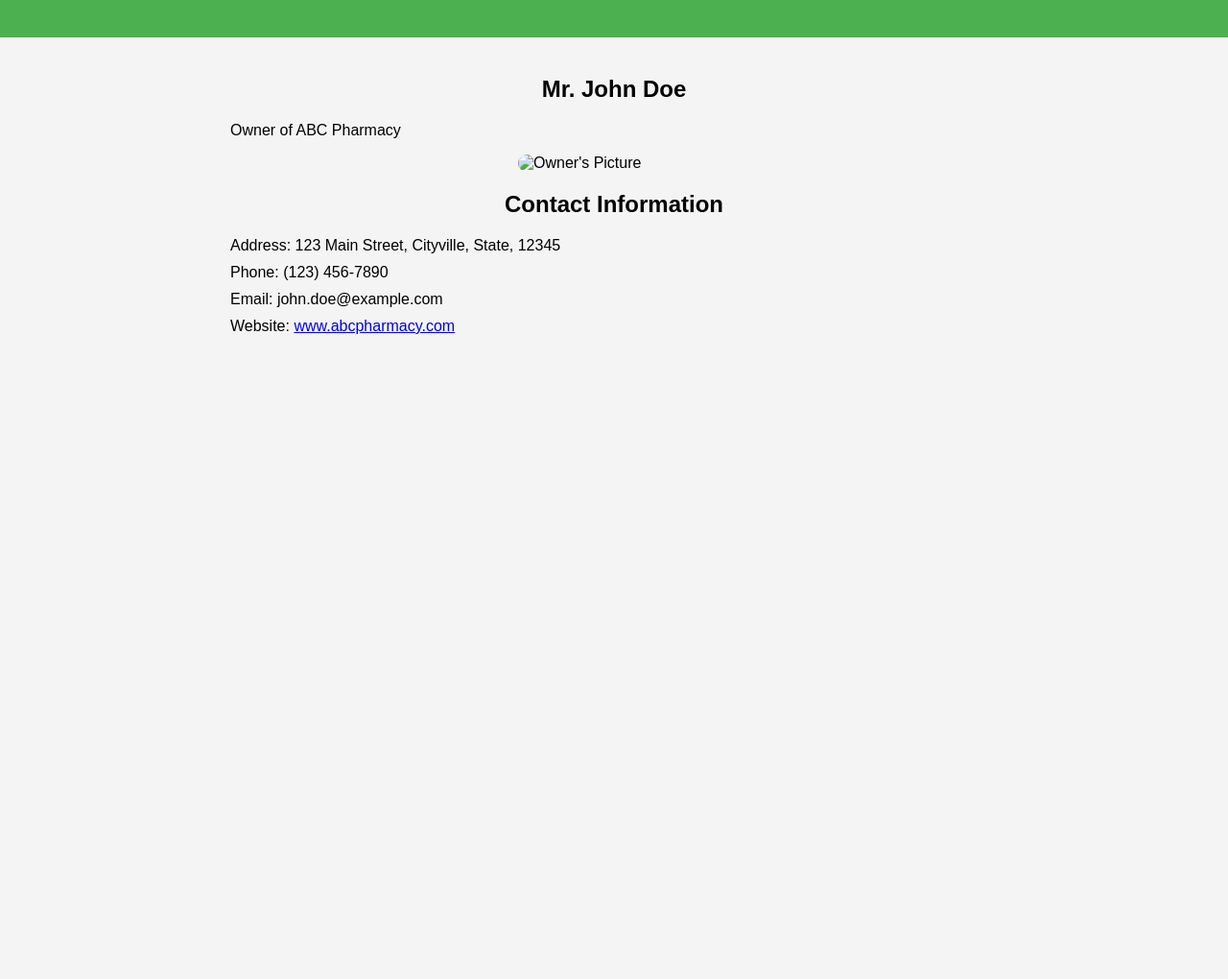
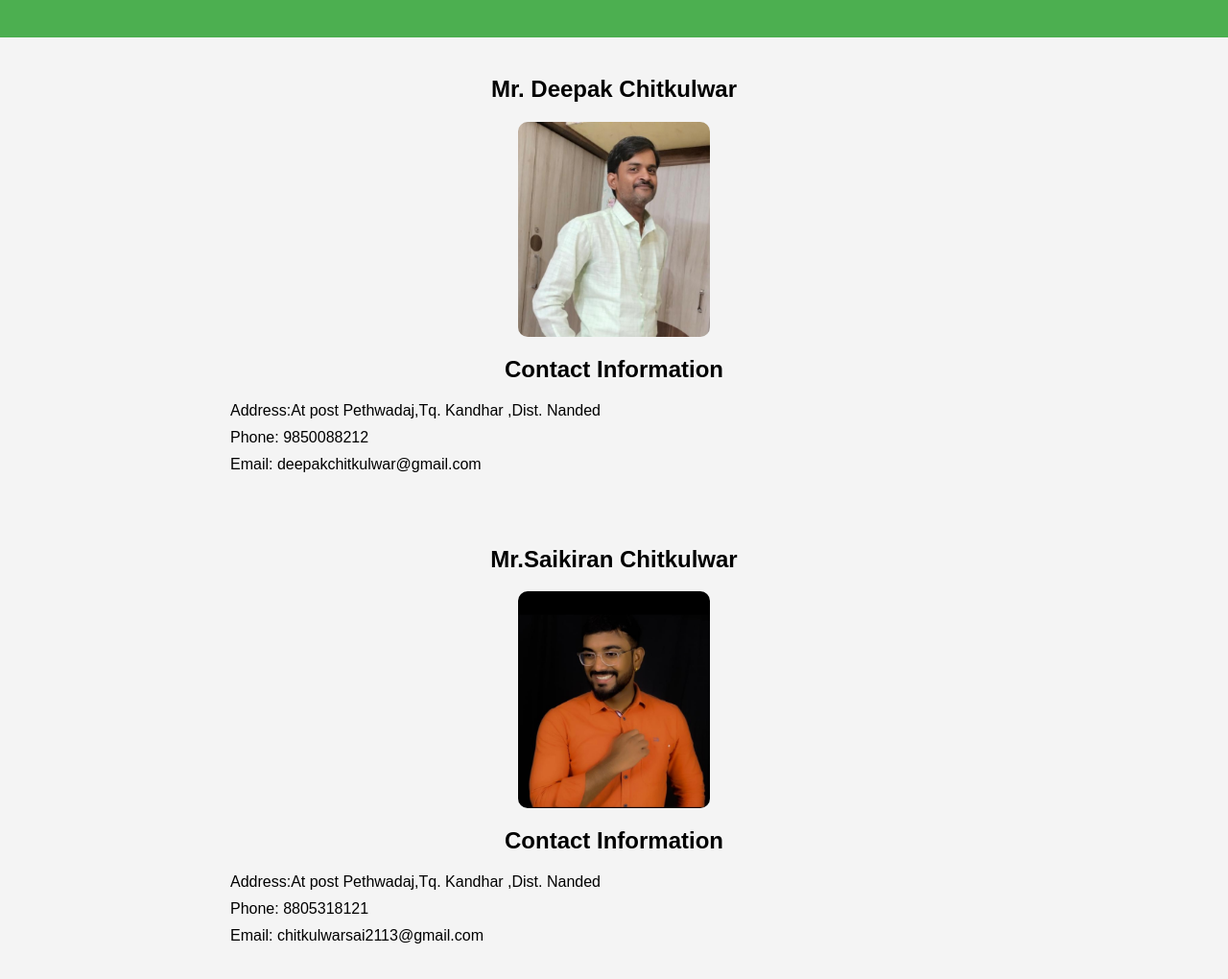
Before and after one commit to SSCoderin/healthcare, a plain HTML site: page contacus.html in a window 1280 px wide. Shown: the part 81-1101 px from the top of the page at 96% size. Before the commit the page ends 800 px from the top, so only its background shows below. Drawn offline with Linux system fonts and the light colour scheme.

Commit message:
add contact us

```diff
--- a/contacus.html
+++ b/contacus.html
@@ -52,17 +52,29 @@
     </div>
     <div class="container">
         <div class="owner-details">
-            <h2>Mr. John Doe</h2>
-            <p>Owner of ABC Pharmacy</p>
-            <img src="profile_picture.jpg" alt="Owner's Picture">
+            <h2>Mr. Deepak Chitkulwar</h2>
+            <img src="deepak.jpg" alt="Owner's Picture">
         </div>
         <div class="contact-details">
             <h2>Contact Information</h2>
             <ul>
-                <li>Address: 123 Main Street, Cityville, State, 12345</li>
-                <li>Phone: (123) 456-7890</li>
-                <li>Email: john.doe@example.com</li>
-                <li>Website: <a href="http://www.abcpharmacy.com">www.abcpharmacy.com</a></li>
+                <li>Address:At post Pethwadaj,Tq. Kandhar ,Dist. Nanded</li>
+                <li>Phone: 9850088212</li>
+                <li>Email: deepakchitkulwar@gmail.com</li>
+            </ul>
+        </div>
+    </div>
+    <div class="container">
+        <div class="owner-details">
+            <h2>Mr.Saikiran Chitkulwar</h2>
+            <img src="saikiran.jpg" alt="Owner's Picture">
+        </div>
+        <div class="contact-details">
+            <h2>Contact Information</h2>
+            <ul>
+                <li>Address:At post Pethwadaj,Tq. Kandhar ,Dist. Nanded</li>
+                <li>Phone: 8805318121</li>
+                <li>Email: chitkulwarsai2113@gmail.com</li>
             </ul>
         </div>
     </div>
```
Also changed, not shown: deepak.jpg (added), saikiran.jpg (added).
